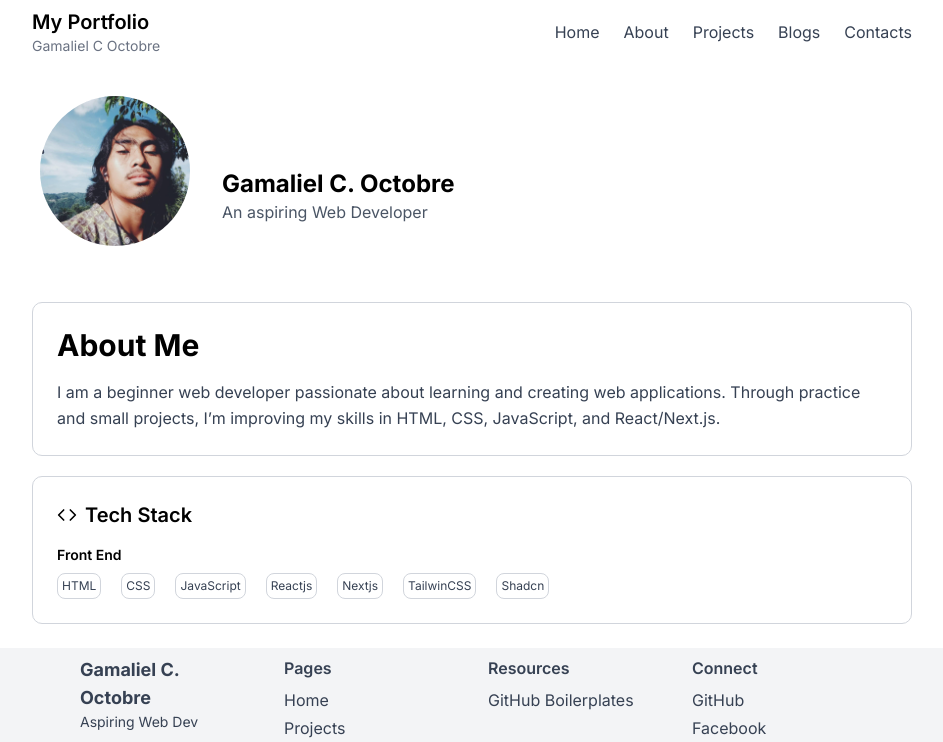
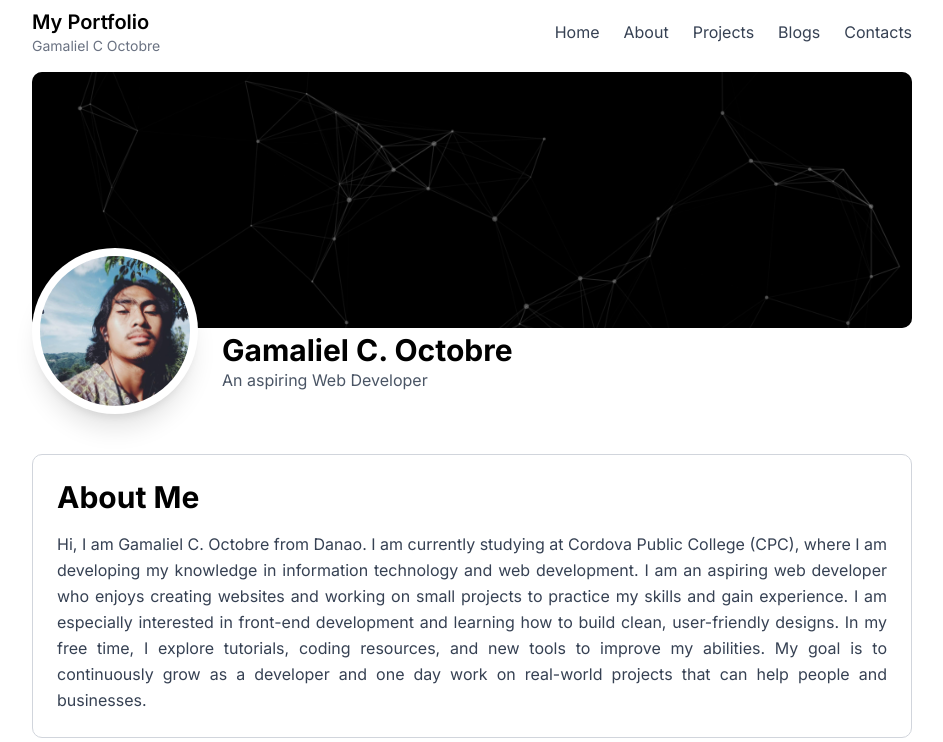
Before and after one commit to Gam10196/myportfolio, a Next.js app: page /about in a window 1280 px wide. Shown: the top 742 px of the page, without its empty margins (168-1111 px from the left). Built offline with nearby package versions, Linux system fonts and the light colour scheme.

Commit message:
modified the BlogPage

```diff
--- a/app/(guest)/about/page.tsx
+++ b/app/(guest)/about/page.tsx
@@ -1,35 +1,42 @@
-import Image from "next/image"
-import { Code } from "lucide-react"
+import Image from "next/image";
+import { Code } from "lucide-react";
+
 export default function AboutPage() {
   return (
-    <div className="px-50 py-6">
+    <div className="px-50 py-2">
 
-  <div className="flex items-start gap-6 mb-12">
-    <div className="p-2 shadow-gray-300">
+      {/* Cover Banner */}
+      <div className="relative bg-[url('/coverp.png')] bg-cover bg-center rounded-lg h-64 overflow-hidden">
+        <div className="absolute inset-0 bg-black/40"></div>
+      </div>
+
+      <div className="relative flex items-start gap-6 -mt-24 z-10">
+        {/* Profile Image */}
+        <div className="p-2 shadow-xl rounded-full bg-white mt-4">
           <Image
             src="/gampp.jpg"
             alt="Gams"
             width={150}
             height={150}
-        className="rounded-full transition-all duration-300 hover:scale-105 hover:shadow-xl"
+            className="rounded-full transition-all duration-300 hover:scale-105"
           />
         </div>
 
-    <div className="mt-20">
-      <h1 className="text-2xl font-bold">Gamaliel C. Octobre</h1>
+        {/* Name & Title */}
+        <div className="mt-25">
+          <h1 className="text-2xl md:text-3xl font-bold">Gamaliel C. Octobre</h1>
           <p className="text-gray-600">An aspiring Web Developer</p>
         </div>
       </div>
 
-  <div className="border border-gray-300 p-6 rounded-lg">
+      <div className="border border-gray-300 p-6 rounded-lg mt-10">
         <h1 className="text-3xl font-bold mb-4">About Me</h1>
-    <p className="text-gray-700 leading-relaxed">
-      I am a beginner web developer passionate about learning and creating web applications.
-      Through practice and small projects, I’m improving my skills in HTML, CSS, JavaScript, and React/Next.js.
+        <p className="text-gray-700 leading-relaxed text-justify">
+          Hi, I am Gamaliel C. Octobre from Danao. I am currently studying at Cordova Public College (CPC), where I am developing my knowledge in information technology and web development. I am an aspiring web developer who enjoys creating websites and working on small projects to practice my skills and gain experience. I am especially interested in front-end development and learning how to build clean, user-friendly designs. In my free time, I explore tutorials, coding resources, and new tools to improve my abilities. My goal is to continuously grow as a developer and one day work on real-world projects that can help people and businesses.
         </p>
       </div>
 
-  <div className="mt-5 flex flex-col items-start border border-gray-300 rounded-lg p-6 gap-4">
+      <div className="flex flex-col items-start border border-gray-300 rounded-lg p-6 gap-4 mt-10">
         <h1 className="flex items-center gap-2 text-xl font-semibold">
           <Code size={20} />
           Tech Stack
@@ -37,19 +44,18 @@ export default function AboutPage() {
 
         <div>
           <h1 className="text-sm font-semibold">Front End</h1>
-      <div className="flex flex-wrap gap-5 mt-2">
-        <span className="text-xs px-1 py-1 border border-gray-300 rounded-md text-gray-700 cursor-default transition hover:bg-gray-200 hover:shadow-md">HTML</span>
-        <span className="text-xs px-1 py-1 border border-gray-300 rounded-md text-gray-700 cursor-default transition hover:bg-gray-200 hover:shadow-md">CSS</span>
-        <span className="text-xs px-1 py-1 border border-gray-300 rounded-md text-gray-700 cursor-default transition hover:bg-gray-200 hover:shadow-md">JavaScript</span>
-        <span className="text-xs px-1 py-1 border border-gray-300 rounded-md text-gray-700 cursor-default transition hover:bg-gray-200 hover:shadow-md">Reactjs</span>
-        <span className="text-xs px-1 py-1 border border-gray-300 rounded-md text-gray-700 cursor-default transition hover:bg-gray-200 hover:shadow-md">Nextjs</span>
-        <span className="text-xs px-1 py-1 border border-gray-300 rounded-md text-gray-700 cursor-default transition hover:bg-gray-200 hover:shadow-md">TailwinCSS</span>
-        <span className="text-xs px-1 py-1 border border-gray-300 rounded-md text-gray-700 cursor-default transition hover:bg-gray-200 hover:shadow-md">Shadcn</span>
-      </div>
-
+          <div className="flex flex-wrap gap-3 mt-2">
+            {["HTML","CSS","JavaScript","Reactjs","Nextjs","TailwindCSS","Shadcn"].map((tech) => (
+              <span
+                key={tech}
+                className="text-xs px-2 py-1 border border-gray-300 rounded-md text-gray-700 cursor-default transition hover:bg-gray-200 hover:shadow-md"
+              >
+                {tech}
+              </span>
+            ))}
           </div>
         </div>
       </div>
-
-  )
+    </div>
+  );
 }
--- a/app/(guest)/blogs/page.tsx
+++ b/app/(guest)/blogs/page.tsx
@@ -1,7 +1,15 @@
-export default function BlogsPage(){
-    return(
-        <div>
-            Blogs
-        </div>
-    )
+export default function BlogsPage() {
+  return (
+    <div className="flex flex-col items-center text-center mt-20 px-4">
+      <h1 className="text-3xl font-semibold mb-2">Blogs</h1>
+
+      <p className="text-gray-600 max-w-xl">
+        Welcome to the blog section! Stay tuned for updates, articles, and insights.
+      </p>
+
+      <div className="border p-10 mt-6 rounded-lg text-gray-500 ">
+        No blog posts available yet. Check back soon!
+      </div>
+    </div>
+  )
 }
--- a/components/common/Footer.tsx
+++ b/components/common/Footer.tsx
@@ -6,7 +6,8 @@ const footerLinks = {
     { name: "Contact", url: "/contact" },
   ],
   resources: [
-    { name: "GitHub Boilerplates", url: "https://github.com/Gam10196" },
+    { name: "GitHub", url: "https://github.com/Gam10196" },
+    { name: "W3School", url: "https://www.w3schools.com/"},
   ],
   connect: [
     { name: "GitHub", url: "https://github.com/Gam10196" },
@@ -16,8 +17,9 @@ const footerLinks = {
 
 export default function Footer() {
   return (
-    <footer className="bg-gray-100 text-gray-700 px-50 py-2">
-      <div className="container mx-auto px-6 md:px-12 grid grid-cols-1 md:grid-cols-4 gap-8">
+    <footer className="bg-gray-100 text-gray-700 px-50 py-3 mt-10">
+      <div className="container mx-auto md:px-12 grid grid-cols-1 md:grid-cols-4 gap-25">
+
         {/* About */}
         <div>
           <h2 className="text-lg font-bold">Gamaliel C. Octobre</h2>
@@ -29,13 +31,7 @@ export default function Footer() {
         <div>
           <h3 className="font-semibold mb-2">Pages</h3>
           <ul className="space-y-1">
-            {footerLinks.pages.map((link) => (
-              <li key={link.name}>
-                <a href={link.url} className="hover:text-blue-500">
-                  {link.name}
-                </a>
-              </li>
-            ))}
+            {footerLinks.pages.map((link) => (<li key={link.name}><a href={link.url} className="hover:text-blue-500">{link.name}</a></li>))}
           </ul>
         </div>
 
@@ -43,13 +39,7 @@ export default function Footer() {
         <div>
           <h3 className="font-semibold mb-2">Resources</h3>
           <ul className="space-y-1">
-            {footerLinks.resources.map((link) => (
-              <li key={link.name}>
-                <a href={link.url} className="hover:text-blue-500" target="_blank">
-                  {link.name}
-                </a>
-              </li>
-            ))}
+            {footerLinks.resources.map((link) => (<li key={link.name}><a href={link.url} className="hover:text-blue-500" target="_blank">{link.name}</a></li>))}
           </ul>
         </div>
 
@@ -57,21 +47,12 @@ export default function Footer() {
         <div>
           <h3 className="font-semibold mb-2">Connect</h3>
           <ul className="space-y-1">
-            {footerLinks.connect.map((link) => (
-              <li key={link.name}>
-                <a href={link.url} className="hover:text-blue-500" target="_blank">
-                  {link.name}
-                </a>
-              </li>
-            ))}
+            {footerLinks.connect.map((link) => (<li key={link.name}><a href={link.url} className="hover:text-blue-500" target="_blank">{link.name}</a></li>))}
           </ul>
         </div>
       </div>
 
-      {/* Copyright */}
-      <div className="text-center text-sm text-gray-500 mt-10">
-        © 2026. All rights reserved.
-      </div>
+      <div className="text-center text-sm text-gray-500 mt-10">© 2026. All rights reserved.</div>
     </footer>
   );
 }
```
Also changed, not shown: public/coverp.png (added). Lines whose indentation alone changed are shown as unchanged.
